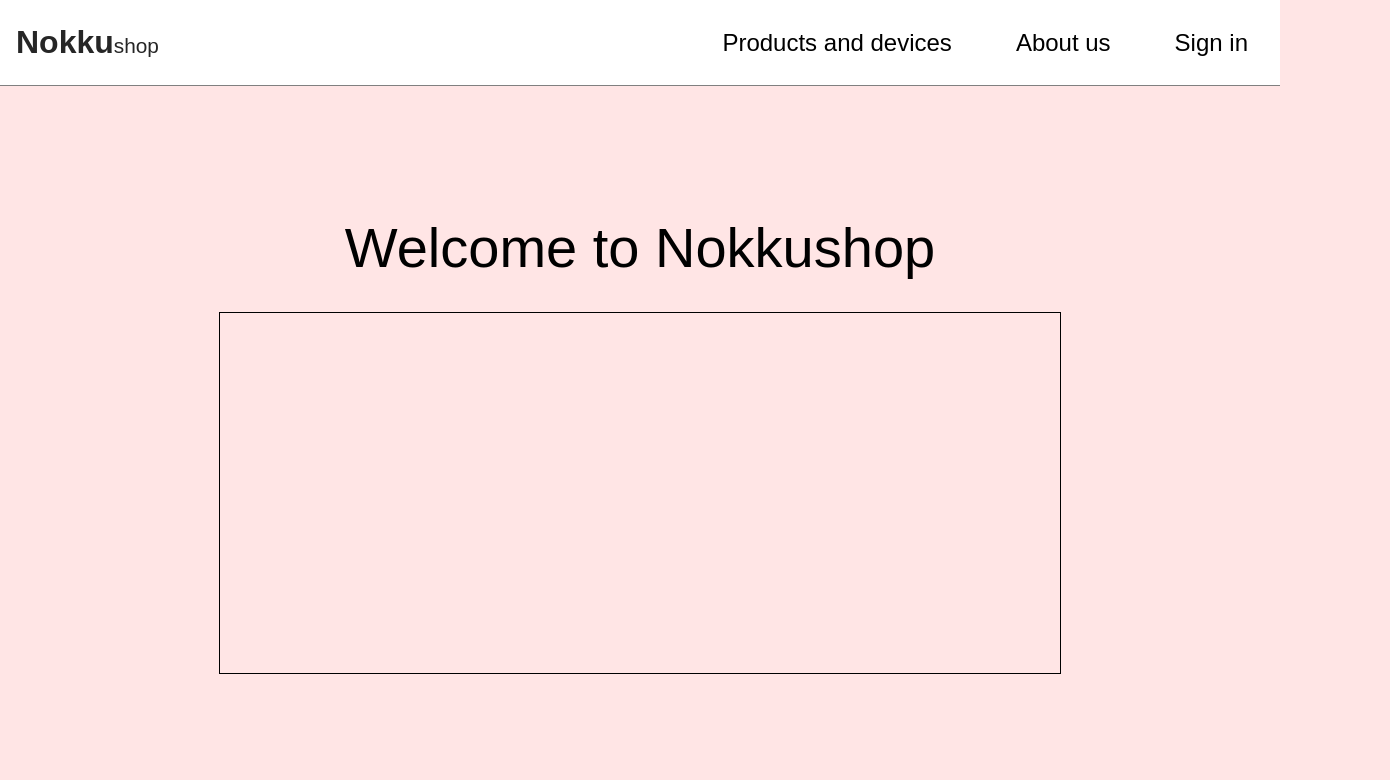
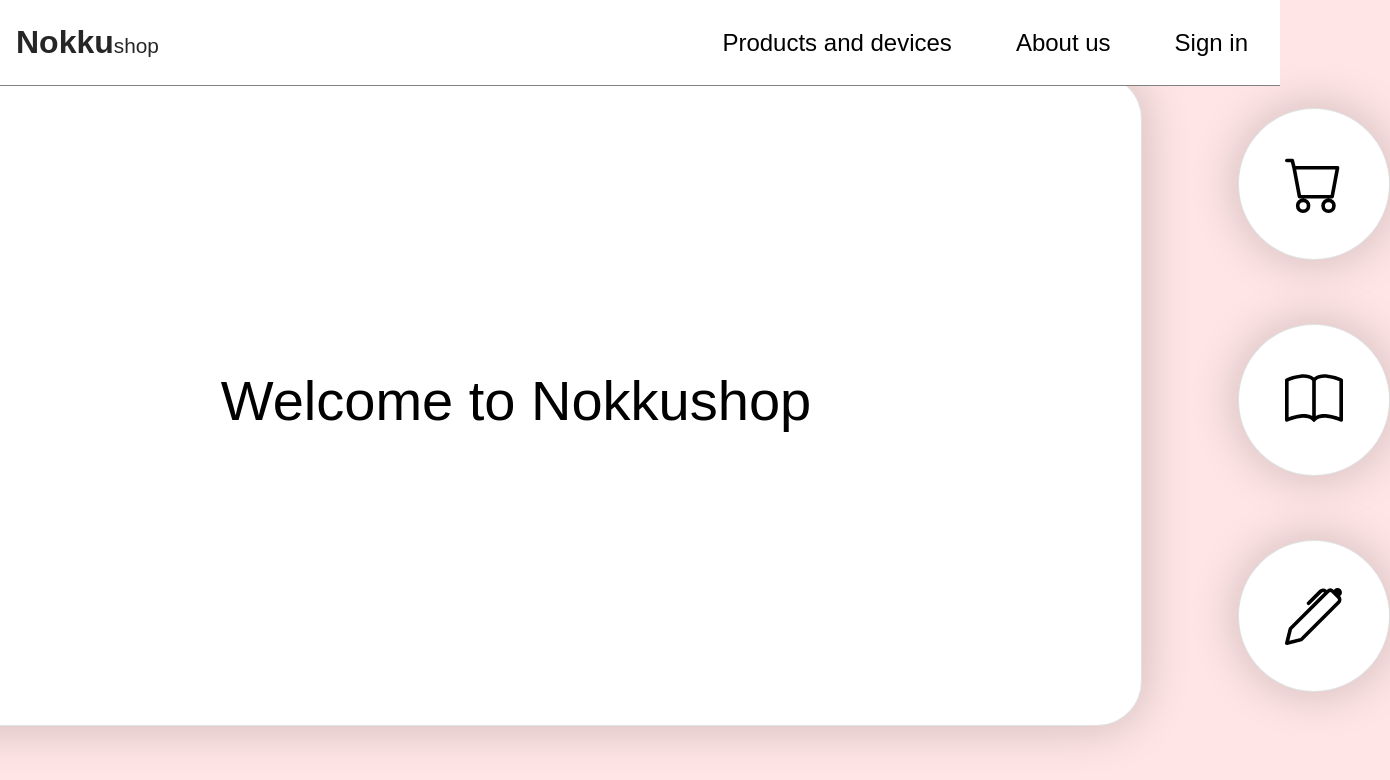
Before and after one commit to nocdim/shopping_web-site, a React (Create React App) app in the folder client/: page / in a window 1280 px wide. Shown: the top 780 px of the page, 1390 px wide, since content can reach past the window. Built offline with nearby package versions, Linux system fonts and the light colour scheme; a web font is replaced by a local one.

Commit message:
main page design remade

```diff
--- a/client/src/components/NavBar.tsx
+++ b/client/src/components/NavBar.tsx
@@ -8,6 +8,7 @@ const NavBar: React.FC = () => {
     let link = window.location.href.substring(21)
     const navigate = useNavigate()
 
+    console.log(link)
     return (
         <Container link={link}>
             <Logo onClick={() => navigate(MAIN_ROUTE)}>
--- a/client/src/components/styled/AppRouter.tsx
+++ b/client/src/components/styled/AppRouter.tsx
@@ -2,7 +2,7 @@ import styled from "styled-components";
 
 const MainContainer = styled.div`
     display: flex;
-    height: calc(100vh - 84px);
+    height: 100vh;
     width: 100%;
     justify-content: center;
     align-items: center;
--- a/client/src/components/styled/Main.tsx
+++ b/client/src/components/styled/Main.tsx
@@ -1,43 +1,61 @@
 import styled from "styled-components";
 
 const Container = styled.div`
+    display: flex;
+    justify-content: space-between;
+    align-items: center;
+`
+
+const InfoContainer = styled.div`
     font-weight: 500;
     display: flex;
+    flex-direction: column;
+    justify-content: center;
     margin: 0;
     padding: 0;
     align-items: center;
-    justify-content: center;
-    height: 100%;
-    flex-direction: column;
+    height: 650px;
+    width: 1250px;
+    border: 1px solid #0000001d;
+    border-radius: 45px;
+    background-color: white;
+    box-shadow: 0 0 50px rgba(0,0,0,0.2);
 
     span {
         font-size: 56px;
     }
 `
 
-const Slider = styled.div`
-    height: 360px;
-    width: 840px;
-    margin: 2rem 0rem 0rem 0rem;
-    border: 1px solid black;
+const LinkContainer = styled.div`
+    height: 650px;
+    display: flex;
+    flex-direction: column;
+    align-items: center;
+    justify-content: center;
 `
-const ButtonContainer = styled.div`
-    height: inherit;
-    width: inherit;
+
+const LinkBox = styled.div`
     display: flex;
-    justify-content: space-between;
-    button {
-        height: inherit;
-        width: 100px;
-        border: none;
-        outline: none;
-        font-size: 50px;
-        background-color: transparent;
+    justify-content: center;
+    align-items: center;
+    height: 150px;
+    width: 150px;
+    border: 1px solid #0000001d;
+    background-color: white;
+    border-radius: 100px;
+    box-shadow: 0 0 50px rgba(0,0,0,0.2);
+    margin: 2rem 0rem 2rem 6rem;
+    font-size: 58px;
+    cursor: pointer;
+    transition: all 0.2s ease-in;
+    &:hover {
+        transform: translateX(7px);
     }
 `
 
 export {
     Container,
-    Slider,
-    ButtonContainer
+    InfoContainer,
+    LinkContainer,
+    LinkBox,
 }
--- a/client/src/components/styled/NavBar.tsx
+++ b/client/src/components/styled/NavBar.tsx
@@ -1,14 +1,15 @@
 import styled from "styled-components"
 import { INavbar } from "../../models/INavbar";
-import { LOGIN_ROUTE, REGISTRATION_ROUTE } from '../../utils/consts';
+import { MAIN_ROUTE, LOGIN_ROUTE, REGISTRATION_ROUTE } from '../../utils/consts';
 
 const Container = styled.div<INavbar>`
     width: 100%;
     background-color: white;
     padding: 1.5rem 0rem;
+    position: absolute;
     justify-content: space-between;
     align-items: center;
-    display: flex;
+    display: ${({ link }) => (link === MAIN_ROUTE ? "none" : "flex" )};
     flex-wrap: wrap;
     border-bottom: 1px solid #0000007f;
 `
--- a/client/src/pages/Auth.tsx
+++ b/client/src/pages/Auth.tsx
@@ -20,6 +20,7 @@ const Auth = () => {
   const proceed = async () => {
     if (!isLogin) {
       await createUser({ name: name, email: email, password: password, confirmPass: confirmPass, role: 'USER' } as IUser)
+
     }
     if (isLogin) {
 
--- a/client/src/pages/Main.tsx
+++ b/client/src/pages/Main.tsx
@@ -1,17 +1,23 @@
 import React from 'react'
-import { ButtonContainer, Container, Slider } from '../components/styled/Main'
+import { useNavigate } from 'react-router-dom'
+import { Container, InfoContainer, LinkBox, LinkContainer } from '../components/styled/Main'
+import { ABOUT_ROUTE, REGISTRATION_ROUTE, SHOP_ROUTE } from '../utils/consts'
+import * as Icon from 'react-bootstrap-icons'
 
 const Main = () => {
+  const navigate = useNavigate()
   return (
     <Container>
+      <InfoContainer>
         <span>Welcome to Nokkushop</span>
-        <Slider>
-          <ButtonContainer>
-            <button></button>
-            <button></button>
-          </ButtonContainer>
-        </Slider>
+      </InfoContainer>
+      <LinkContainer>
+        <LinkBox onClick={() => navigate(SHOP_ROUTE)}><Icon.Cart /></LinkBox>
+        <LinkBox onClick={() => navigate(ABOUT_ROUTE)}><Icon.Book /></LinkBox>
+        <LinkBox onClick={() => navigate(REGISTRATION_ROUTE)}><Icon.Pen /></LinkBox>
+      </LinkContainer>
     </Container>
+
   )
 }
 
```
